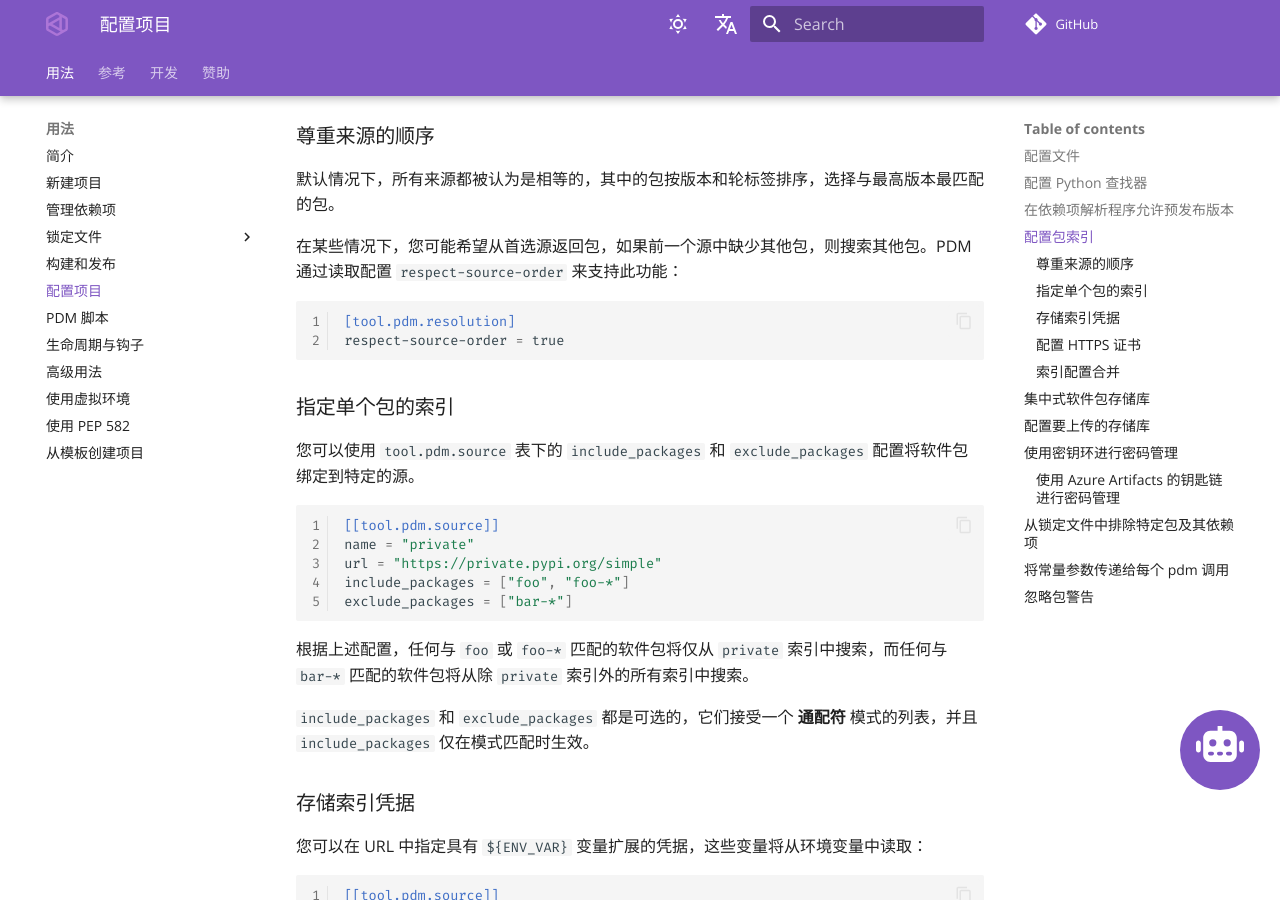
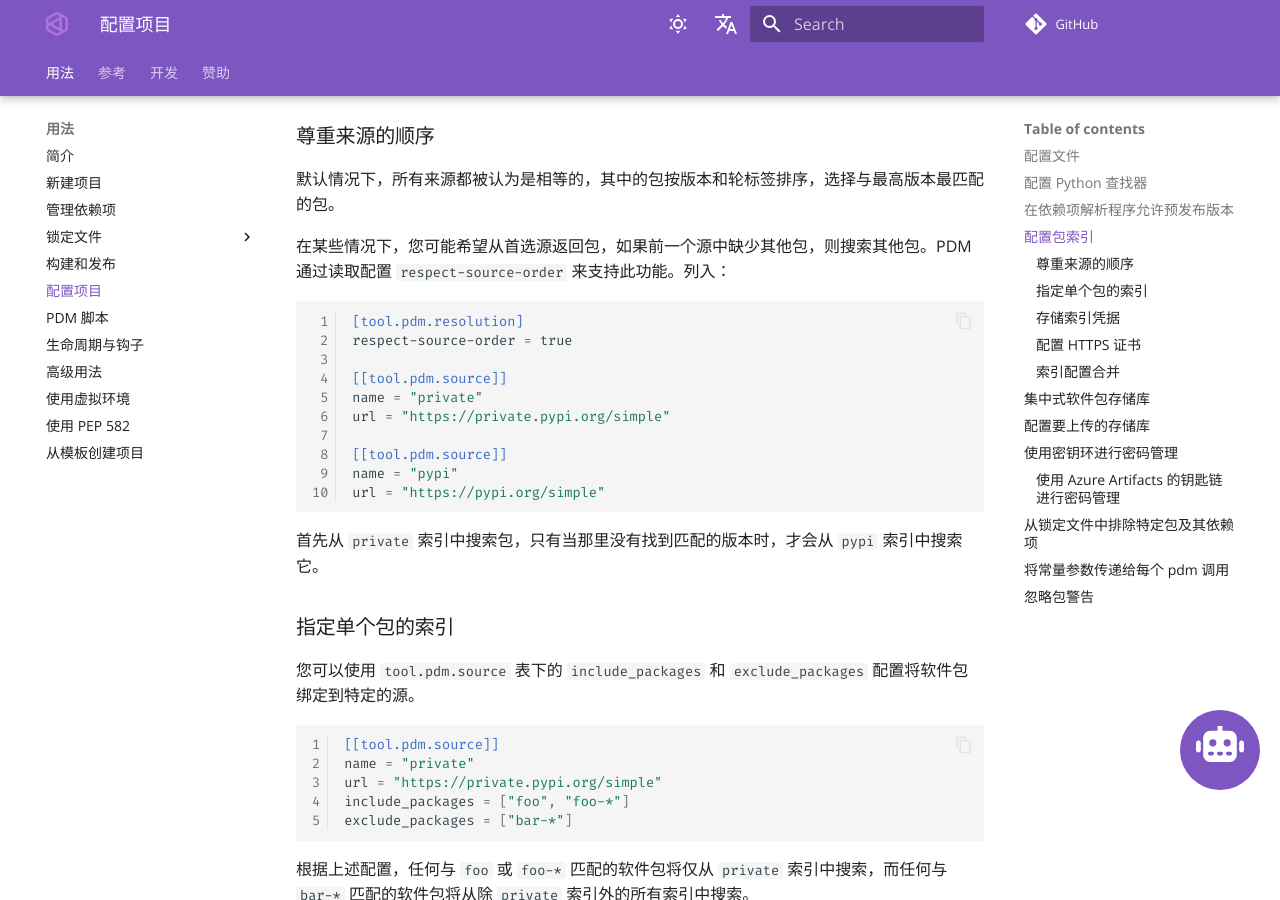
Before and after one commit to pdm-project/pdm-docs-zh, an MkDocs documentation site: the page built from docs/usage/config.md, in a window 1280 px wide and 900 px high, scrolled down 3258 px. Built offline with MkDocs 1.6.1 and Material for MkDocs 9.7.7, drawn with Linux system fonts in a browser that asks for light colours; comment, search, counter and statistics services are not loaded; the version menu is left out; grey boxes are pictures that could not be loaded.

Commit message:
sync: 8356c58f

````diff
--- a/docs/usage/config.md
+++ b/docs/usage/config.md
@@ -143,12 +143,22 @@ pdm config pypi.extra.url "https://pypi.python.org/simple/"
 
 默认情况下，所有来源都被认为是相等的，其中的包按版本和轮标签排序，选择与最高版本最匹配的包。
 
-在某些情况下，您可能希望从首选源返回包，如果前一个源中缺少其他包，则搜索其他包。PDM 通过读取配置 `respect-source-order` 来支持此功能：
+在某些情况下，您可能希望从首选源返回包，如果前一个源中缺少其他包，则搜索其他包。PDM 通过读取配置 `respect-source-order` 来支持此功能。列入：
 
 ```toml
 [tool.pdm.resolution]
 respect-source-order = true
+
+[[tool.pdm.source]]
+name = "private"
+url = "https://private.pypi.org/simple"
+
+[[tool.pdm.source]]
+name = "pypi"
+url = "https://pypi.org/simple"
 ```
+
+首先从 `private` 索引中搜索包，只有当那里没有找到匹配的版本时，才会从 `pypi` 索引中搜索它。
 
 ### 指定单个包的索引
 
````
